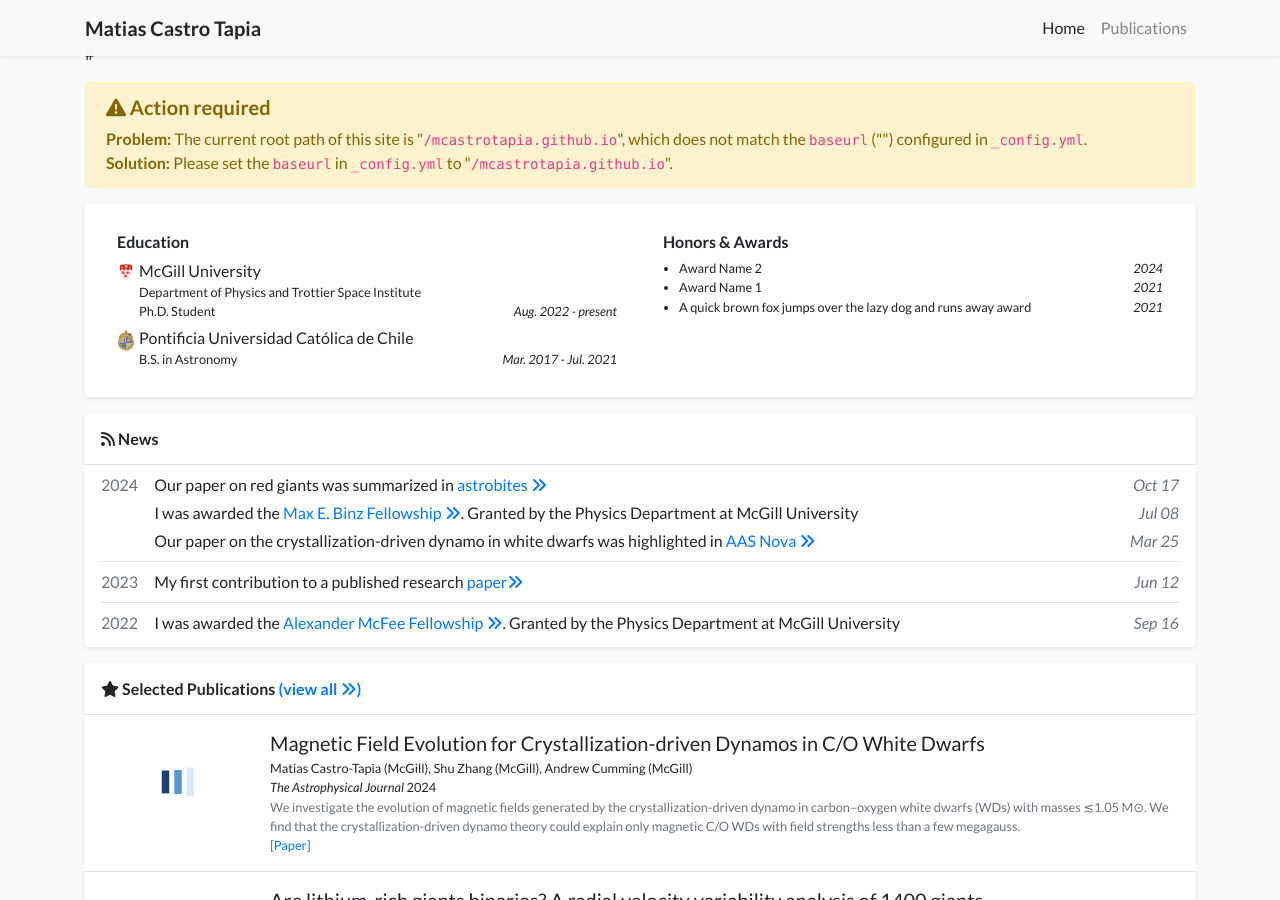
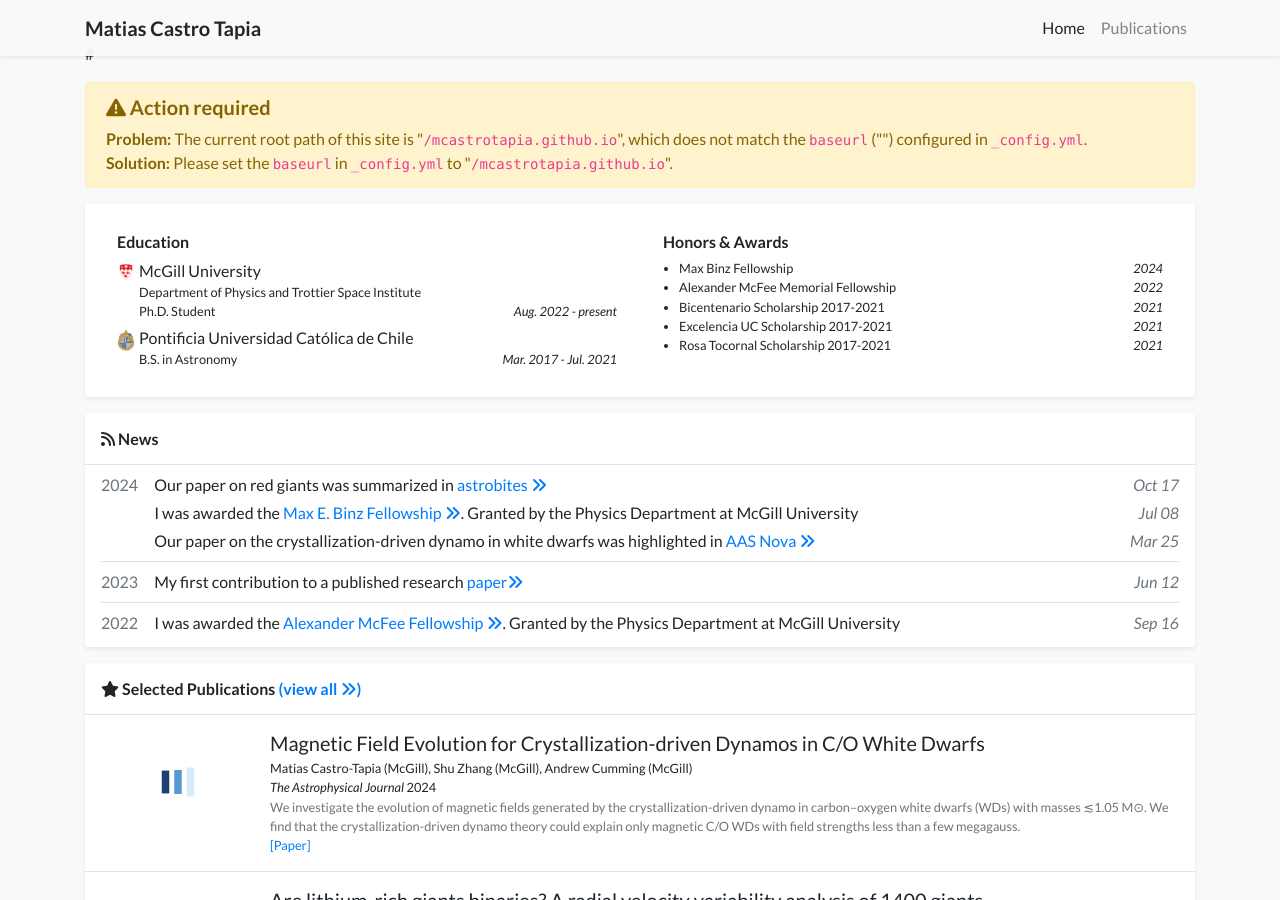
Before and after one commit to mcastrotapia/mcastrotapia.github.io, a Jekyll site: the page built from index.html, in a window 1280 px wide and 900 px high, scrolled down 525 px. Built offline with Jekyll 4.4.1, drawn with Linux system fonts in a browser that asks for light colours; nearby versions of some CDN libraries; a style sheet for code colours, icons or effects is not loaded.

Commit message:
Update profile.yml

```diff
--- a/_data/profile.yml
+++ b/_data/profile.yml
@@ -50,9 +50,13 @@ education:
 #   date: Sep. 2019 - Jul. 2021
 
 awards:
-- name: Award Name 2
+- name: Max Binz Fellowship
   date: 2024
-- name: Award Name 1
+- name: Alexander McFee Memorial Fellowship
+  date: 2022
+- name: Bicentenario Scholarship 2017-2021
   date: 2021
-- name: A quick brown fox jumps over the lazy dog and runs away award
+- name: Excelencia UC Scholarship 2017-2021
   date: 2021
+- name: Rosa Tocornal Scholarship 2017-2021
+  date: 2021
```
